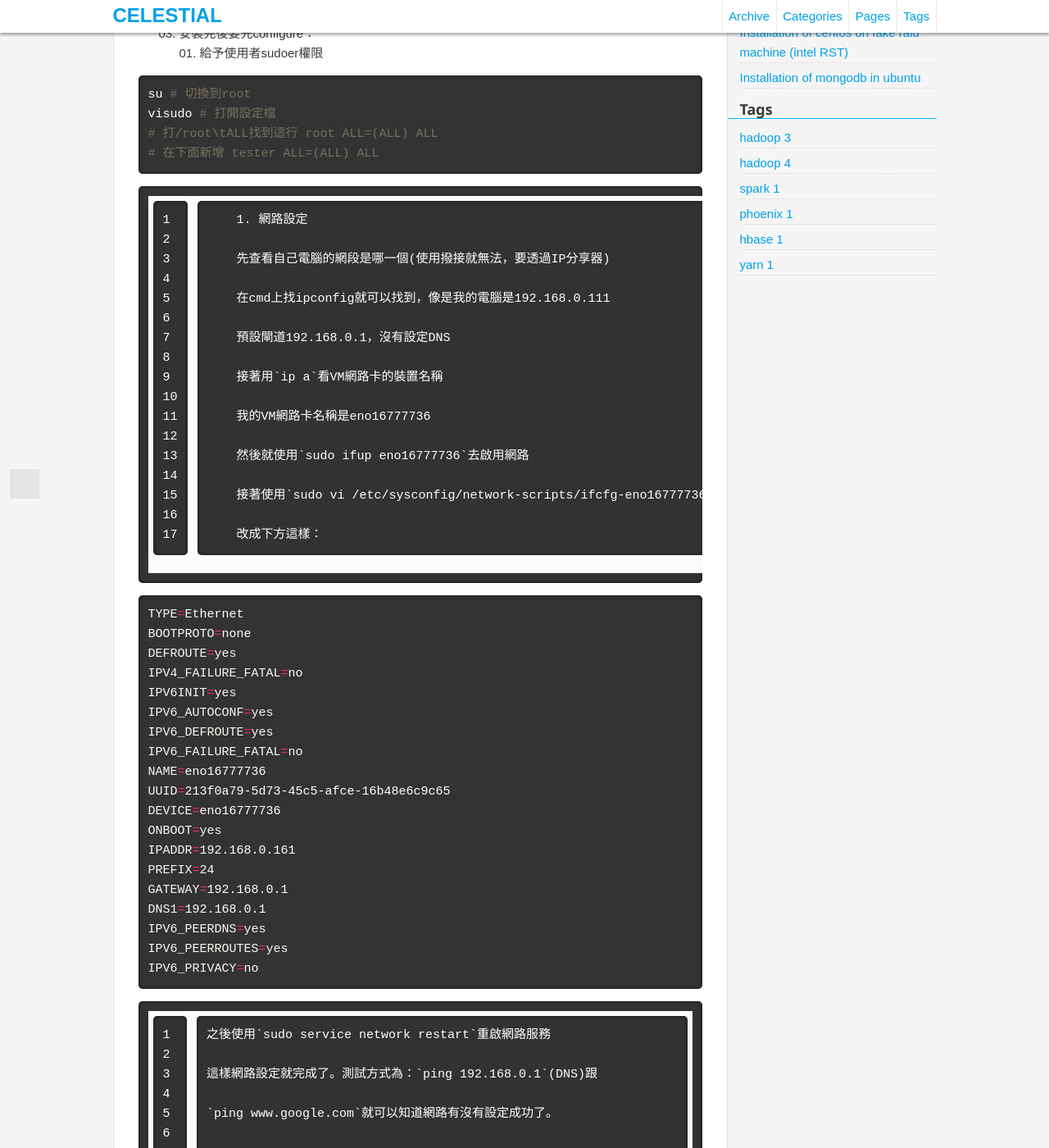
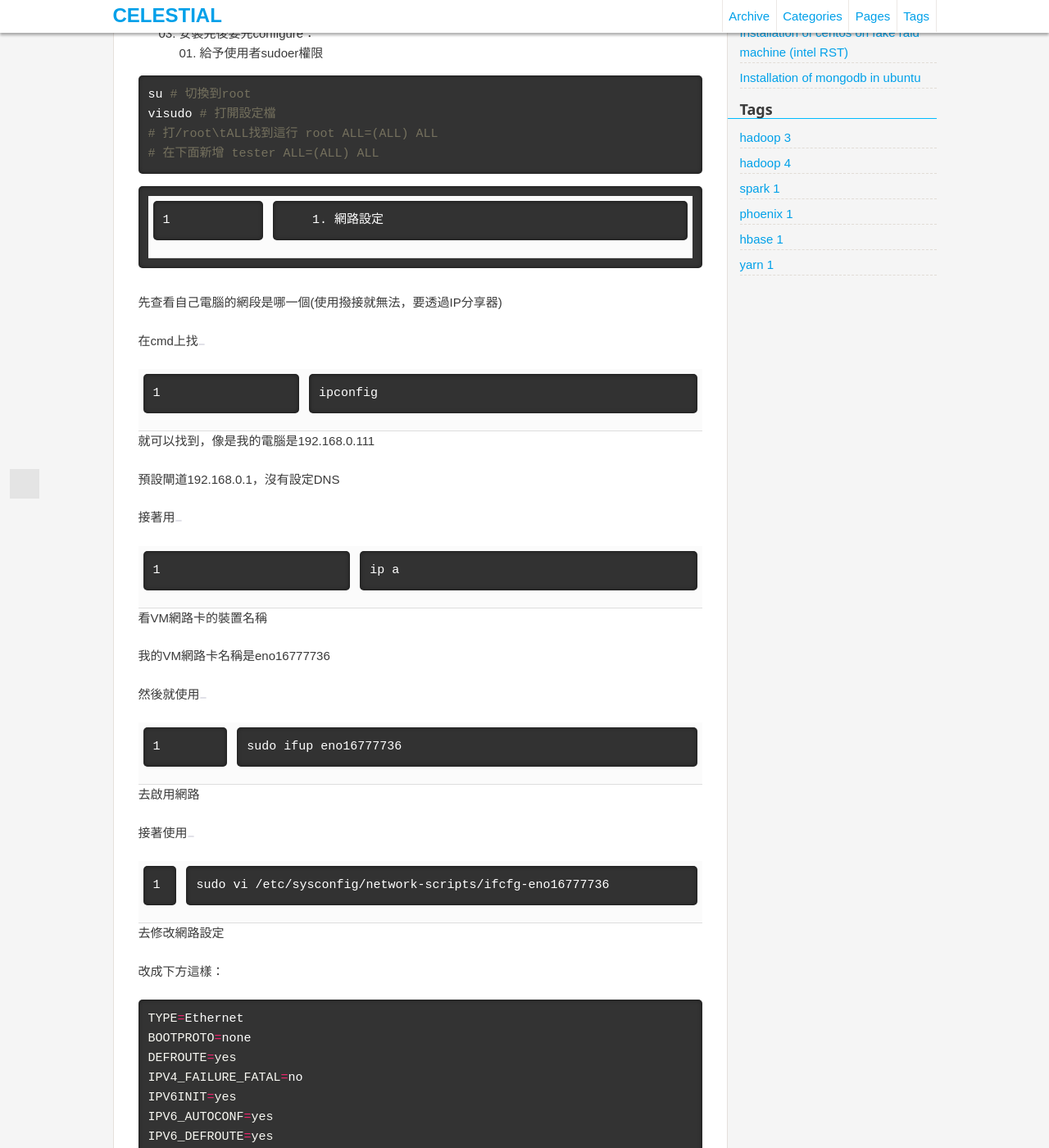
Before and after one commit to chengyucatch/chingchuan-chen.github.com, a Jekyll site: the page built from _posts/2016-07-23-deployment-spark-phoenix-hbase-yarn-zookeeper-hadoop.md, in a window 1280 px wide and 1400 px high, scrolled down 657 px. Shown: the whole window at 82% size. Built offline with Jekyll 4.4.1, drawn with Linux system fonts in a browser that asks for light colours; comment, search, counter and statistics services are not loaded; grey boxes are pictures that could not be loaded.

Commit message:
modified

```diff
--- a/_posts/2016-07-23-deployment-spark-phoenix-hbase-yarn-zookeeper-hadoop.md
+++ b/_posts/2016-07-23-deployment-spark-phoenix-hbase-yarn-zookeeper-hadoop.md
@@ -33,25 +33,23 @@ visudo # 打開設定檔
 # 在下面新增 tester ALL=(ALL) ALL
 {% endhighlight %}
 
-
-
         1. 網路設定
 
-        先查看自己電腦的網段是哪一個(使用撥接就無法，要透過IP分享器)
+先查看自己電腦的網段是哪一個(使用撥接就無法，要透過IP分享器)
 
-        在cmd上找ipconfig就可以找到，像是我的電腦是192.168.0.111
+在cmd上找`ipconfig`就可以找到，像是我的電腦是192.168.0.111
 
-        預設閘道192.168.0.1，沒有設定DNS
+預設閘道192.168.0.1，沒有設定DNS
 
-        接著用`ip a`看VM網路卡的裝置名稱
+接著用`ip a`看VM網路卡的裝置名稱
 
-        我的VM網路卡名稱是eno16777736
+我的VM網路卡名稱是eno16777736
 
-        然後就使用`sudo ifup eno16777736`去啟用網路
+然後就使用`sudo ifup eno16777736`去啟用網路
 
-        接著使用`sudo vi /etc/sysconfig/network-scripts/ifcfg-eno16777736`去修改網路設定
+接著使用`sudo vi /etc/sysconfig/network-scripts/ifcfg-eno16777736`去修改網路設定
 
-        改成下方這樣：
+改成下方這樣：
 
 {% highlight bash %}
 TYPE=Ethernet
```
